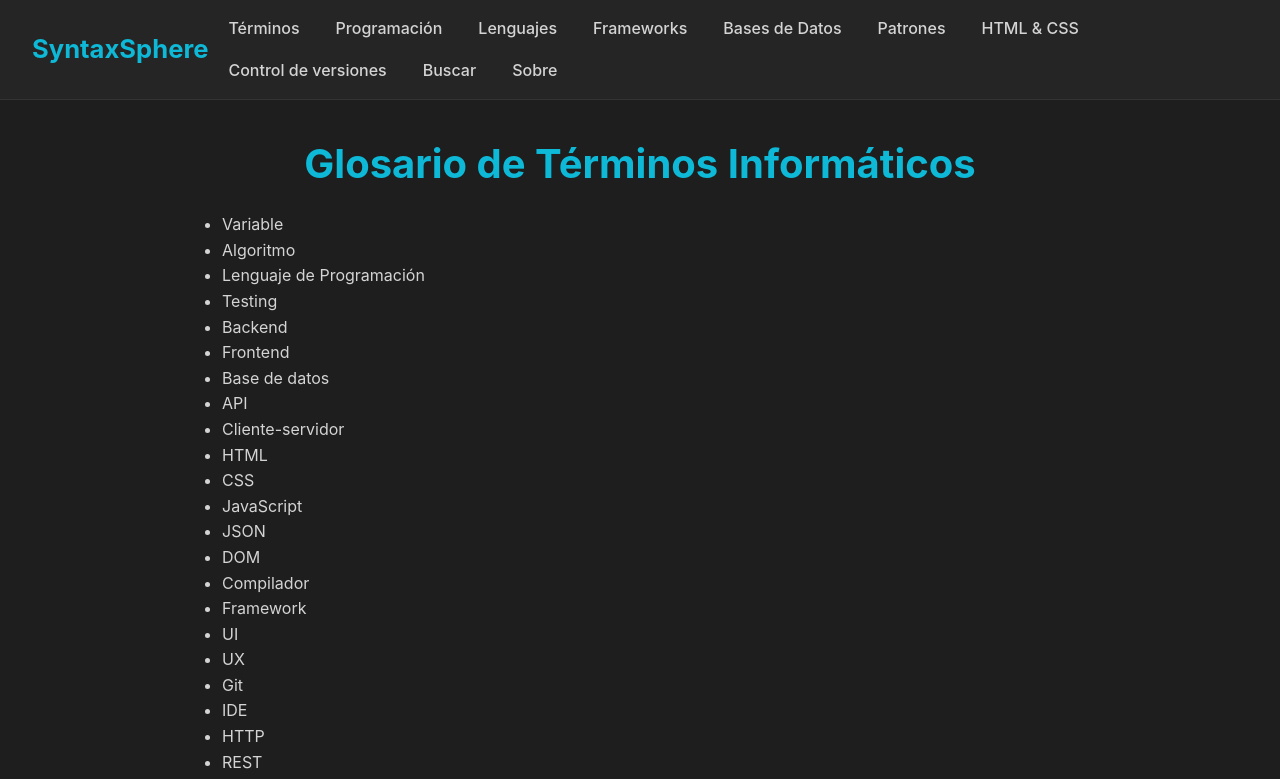
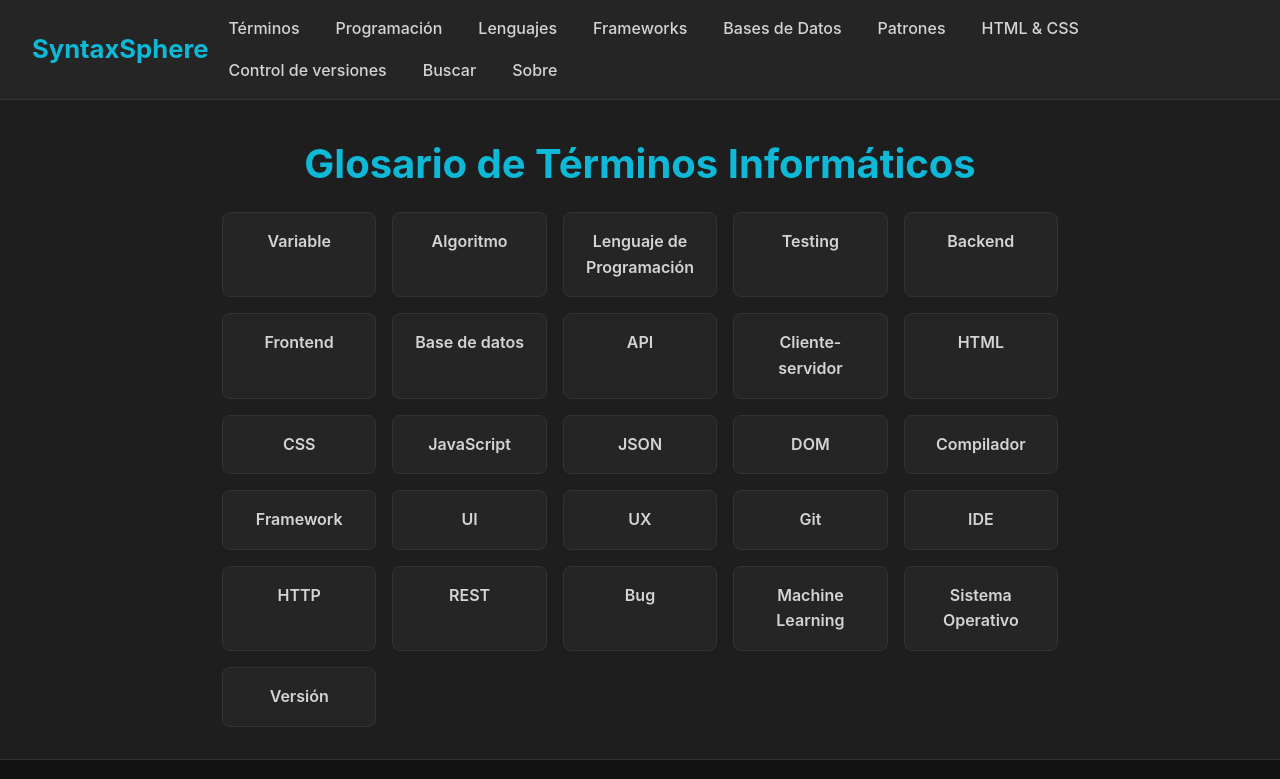
Before and after one commit to DdEze/SyntaxSphere, a Next.js app: page /terminos in a window 1280 px wide. Shown: the top 779 px of the page. Built offline with nearby package versions, Linux system fonts and the light colour scheme.

Commit message:
Se arreglo el diseño de los ul y li

```diff
--- a/app/programacion/page.js
+++ b/app/programacion/page.js
@@ -17,9 +17,9 @@ export default function ProgramacionPage() {
   return (
     <Layout>
       <h1>Conceptos de Programación</h1>
-      <ul>
+      <ul className='mi-lista'>
         {subcategorias.map(({ slug, titulo }) => (
-          <li key={slug}>
+          <li key={slug} className='item-lista'>
             <Link href={`/programacion/${slug}`}>
               {titulo}
             </Link>
--- a/app/terminos/[slug]/page.js
+++ b/app/terminos/[slug]/page.js
@@ -19,9 +19,9 @@ export default async function TerminoPage({ params }) {
       {termino.relacionados && termino.relacionados.length > 0 && (
         <>
           <h2>Términos relacionados</h2>
-          <ul>
+          <ul className='mi-lista'>
             {termino.relacionados.map((rel) => (
-              <li key={rel}>
+              <li key={rel} className='item-lista'>
                 <Link href={`/terminos/${rel}`}>
                   {terminos[rel]?.titulo || rel}
                 </Link>
--- a/app/terminos/page.js
+++ b/app/terminos/page.js
@@ -37,9 +37,9 @@ export default function TerminosPage() {
   return (
     <Layout>
       <h1>Glosario de Términos Informáticos</h1>
-      <ul>
+      <ul className="mi-lista">
         {terminos.map((termino) => (
-          <li key={termino}>
+          <li key={termino} className="item-lista">
             <Link
               href={`/terminos/${encodeURIComponent(termino.toLowerCase())}`}
             >
--- a/styles/global.css
+++ b/styles/global.css
@@ -135,7 +135,7 @@ footer p:not(:last-child) {
   margin-bottom: 0.5rem;
 }
 
-.mi-lista li{
+.mi-lista {
   display: grid;
   grid-template-columns: repeat(auto-fit, minmax(150px, 1fr));
   gap: 1rem;
@@ -143,7 +143,7 @@ footer p:not(:last-child) {
   padding: 0;
 }
 
-.item-lista  ul li {
+.item-lista {
   background-color: #252526;
   border: 1px solid var(--border-color);
   border-radius: 8px;
@@ -152,12 +152,12 @@ footer p:not(:last-child) {
   transition: background-color 0.3s, transform 0.2s;
 }
 
-.item-lista  ul li:hover {
+.item-lista:hover {
   background-color: #2f2f2f;
   transform: translateY(-3px);
 }
 
-.item-lista ul li a {
+.item-lista a {
   color: var(--text-color);
   text-decoration: none;
   font-weight: 600;
@@ -165,7 +165,7 @@ footer p:not(:last-child) {
   display: block;
 }
 
-.item-lista  ul li a:hover {
+.item-lista a:hover {
   color: var(--primary-color);
 }
 
```
Also changed, not shown: app/html-css/html/page.js (+19 -16 lines).
